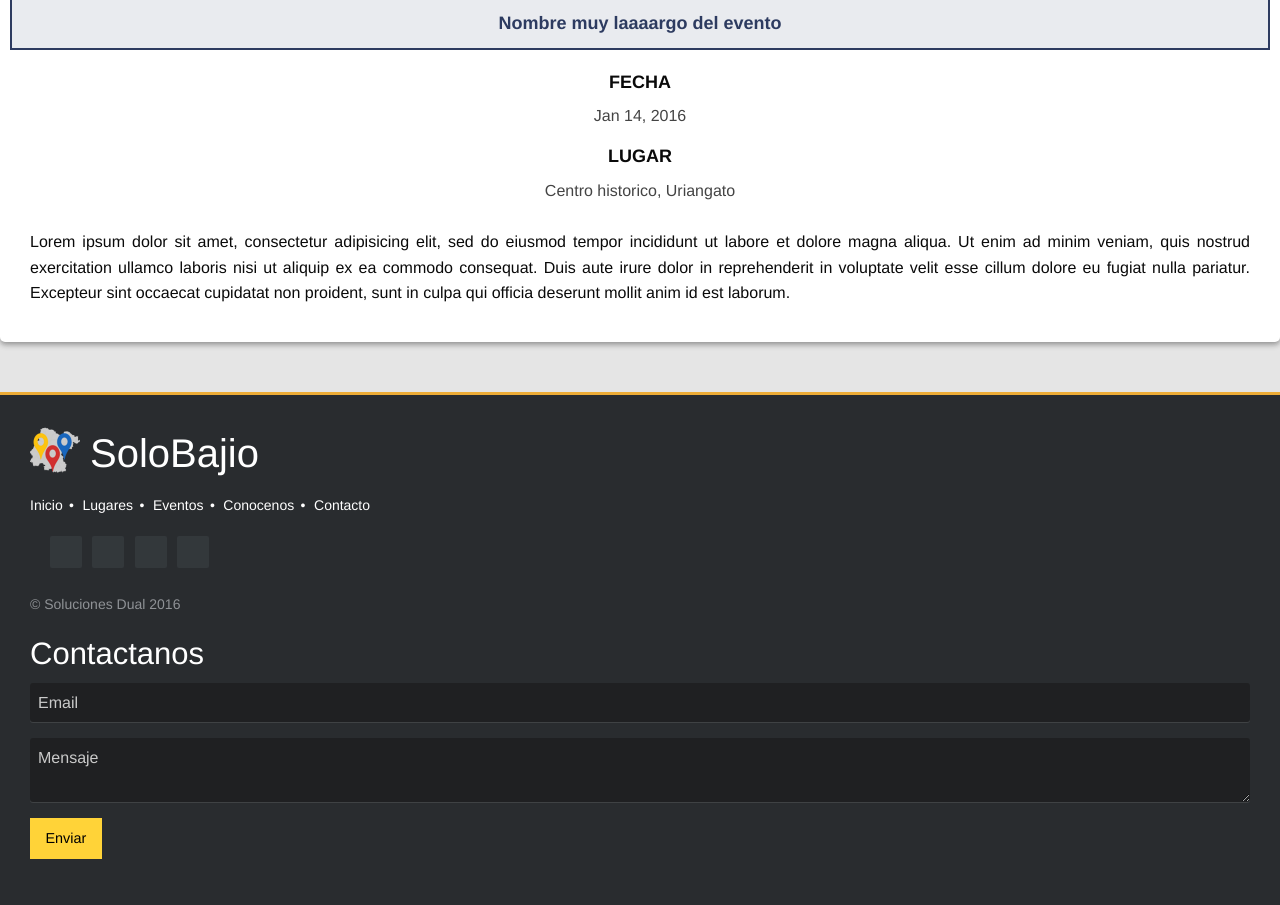
After one commit to Anayamd/solobajio, a Django app: page /eventos/ in a window 1280 px wide. The commit adds this page. Shown: the part 2483-3388 px from the top of the page. Run offline with Django 3.2, Linux system fonts and the light colour scheme; parts of the project's set-up code (start-up, migrations or seed data) failed here and were passed over; some libraries are stand-ins or nearby versions.

Commit message:
Added Eventos section

```diff
--- a/log.txt
+++ b/log.txt
@@ -1,3 +1,9 @@
+commit 67be93437e7bdc67119ecbd4200bc35da9a2eedc
+Author: Diego Mancilla <anayamd96@gmail.com>
+Date:   Sun Mar 27 01:11:04 2016 -0600
+
+    Lugares shows database Negocios. Fixed models to link images and added visits.
+
 commit 1b7ea32048ceecd1fbf4bde85ba2d018d2c44b87
 Author: Diego Mancilla <anayamd96@gmail.com>
 Date:   Sun Mar 27 00:02:58 2016 -0600
--- a/spv/static/scss/_backgrounds.scss
+++ b/spv/static/scss/_backgrounds.scss
@@ -17,6 +17,10 @@
 	background: url('../img/sky-orange.jpeg') no-repeat center center;
 	background-size: cover;
 	border: 0;
+}
+
+.bg-gray {
+	background-color: #E5E5E5;
 }
 
 .bg-skin {
--- /dev/null
+++ b/spv/static/scss/_eventos.scss
@@ -0,0 +1,50 @@
+#listado-eventos {
+	padding-top: 20px;
+	padding-bottom: 20px;
+}
+
+.evento {
+	margin: 30px 0px;
+	padding: 10px;
+	border-radius: 5px;
+	background-color: #fff;
+
+	figure {
+		margin: 0;
+		margin-bottom: 20px;
+		position: relative;
+
+		figcaption {
+			text-align: center;
+			padding: 10px 0;
+			color: $color-purple;
+			font-size: 18px;
+			font-weight: bold;
+			border: 2px solid $color-purple;
+			border-top: 0px;
+			background-color: rgba($color-purple, .1);
+			-webkit-backdrop-filter: blur(10px);
+
+			p {
+				margin: 0;
+			}
+		}
+	}
+
+	.row {
+		h3 {
+			text-transform: uppercase;
+			font-size: 18px;
+			font-weight: bold;
+		}
+		p {
+			color: #444;
+		}
+	}
+
+	.info {
+		padding: 10px 20px;
+		text-align: justify;
+		text-justify: inter-word;
+	}
+}
--- a/spv/static/scss/diego.scss
+++ b/spv/static/scss/diego.scss
@@ -9,3 +9,4 @@
 @import 'footer';
 @import 'home';
 @import 'lugares';
+@import 'eventos';
--- a/spv/templates/_parts/footer.html
+++ b/spv/templates/_parts/footer.html
@@ -6,7 +6,7 @@
 			<p class="footer-links">
 				<a href="{% url 'home' %}">Inicio</a>
 				<a href="{% url 'lugares' %}">Lugares</a>
-				<a href="">Eventos</a>
+				<a href="{% url 'eventos' %}">Eventos</a>
 				<a href="">Conocenos</a>
 				<a href="">Contacto</a>
 			</p>
--- a/spv/templates/_parts/menu.html
+++ b/spv/templates/_parts/menu.html
@@ -4,7 +4,7 @@
 		<ul class="menu">
 			<li><a href="{% url 'home' %}"><img src="{% static 'img/SoloBajio_icon.png' %}"><strong class="fn-white hide-for-small-only">SoloBajio</strong></a></li>
 			<li><a href="{% url 'lugares' %}">Lugares</a></li>
-			<li><a href="">Eventos</a></li>
+			<li><a href="{% url 'eventos' %}">Eventos</a></li>
 		</ul>
 	</div>
 	<div class="top-bar-right hide-for-small-only">
--- /dev/null
+++ b/spv/templates/eventos/content.html
@@ -0,0 +1,90 @@
+<div class="row large-up-2" id="listado-eventos">
+<div class="column">
+	<div class="evento shadow-4dp">
+		<figure>
+			<img src="https://images.unsplash.com/photo-1422157245273-e08b638b4b00?ixlib=rb-0.3.5&q=80&fm=jpg&crop=entropy&w=1080&fit=max&s=fa44b326fa5476c4bfc3572d4d9820bf">
+			<figcaption>
+				<p>Nombre muy laaaargo del evento</p>
+			</figcaption>
+		</figure>
+		<div class="row small-up-2 text-center">
+			<div class="column"><h3>Fecha</h3><p>Jan 14, 2016</p></div>
+			<div class="column"><h3>Lugar</h3><p>Centro historico, Uriangato</p></div>
+		</div>
+		<p class="info">
+			Lorem ipsum dolor sit amet, consectetur adipisicing elit, sed do eiusmod
+			tempor incididunt ut labore et dolore magna aliqua. Ut enim ad minim veniam,
+			quis nostrud exercitation ullamco laboris nisi ut aliquip ex ea commodo
+			consequat. Duis aute irure dolor in reprehenderit in voluptate velit esse
+			cillum dolore eu fugiat nulla pariatur. Excepteur sint occaecat cupidatat non
+			proident, sunt in culpa qui officia deserunt mollit anim id est laborum.
+		</p>
+	</div>
+</div>
+<div class="column">
+	<div class="evento shadow-4dp">
+		<figure>
+			<img src="https://images.unsplash.com/photo-1429962714451-bb934ecdc4ec?ixlib=rb-0.3.5&q=80&fm=jpg&crop=entropy&w=1080&fit=max&s=5c8e03f1fc18052b60a3987bddde2f94">
+			<figcaption>
+				<p>Nombre muy laaaargo del evento</p>
+			</figcaption>
+		</figure>
+		<div class="row small-up-2 text-center">
+			<div class="column"><h3>Fecha</h3><p>Jan 14, 2016</p></div>
+			<div class="column"><h3>Lugar</h3><p>Centro historico, Uriangato</p></div>
+		</div>
+		<p class="info">
+			Lorem ipsum dolor sit amet, consectetur adipisicing elit, sed do eiusmod
+			tempor incididunt ut labore et dolore magna aliqua. Ut enim ad minim veniam,
+			quis nostrud exercitation ullamco laboris nisi ut aliquip ex ea commodo
+			consequat. Duis aute irure dolor in reprehenderit in voluptate velit esse
+			cillum dolore eu fugiat nulla pariatur. Excepteur sint occaecat cupidatat non
+			proident, sunt in culpa qui officia deserunt mollit anim id est laborum.
+		</p>
+	</div>
+</div>
+<div class="column">
+	<div class="evento shadow-4dp">
+		<figure>
+			<img src="https://images.unsplash.com/photo-1444401045234-4a2ab1f645c0?ixlib=rb-0.3.5&q=80&fm=jpg&crop=entropy&w=1080&fit=max&s=dec2f52cdda4b6e2af3bf357c8be7773">
+			<figcaption>
+				<p>Nombre muy laaaargo del evento</p>
+			</figcaption>
+		</figure>
+		<div class="row small-up-2 text-center">
+			<div class="column"><h3>Fecha</h3><p>Jan 14, 2016</p></div>
+			<div class="column"><h3>Lugar</h3><p>Centro historico, Uriangato</p></div>
+		</div>
+		<p class="info">
+			Lorem ipsum dolor sit amet, consectetur adipisicing elit, sed do eiusmod
+			tempor incididunt ut labore et dolore magna aliqua. Ut enim ad minim veniam,
+			quis nostrud exercitation ullamco laboris nisi ut aliquip ex ea commodo
+			consequat. Duis aute irure dolor in reprehenderit in voluptate velit esse
+			cillum dolore eu fugiat nulla pariatur. Excepteur sint occaecat cupidatat non
+			proident, sunt in culpa qui officia deserunt mollit anim id est laborum.
+		</p>
+	</div>
+</div>
+<div class="column">
+	<div class="evento shadow-4dp">
+		<figure>
+			<img src="https://images.unsplash.com/photo-1432149586282-dcde63427978?ixlib=rb-0.3.5&q=80&fm=jpg&crop=entropy&w=1080&fit=max&s=56bc3d30769fedc22fd37f482663d99b">
+			<figcaption>
+				<p>Nombre muy laaaargo del evento</p>
+			</figcaption>
+		</figure>
+		<div class="row small-up-2 text-center">
+			<div class="column"><h3>Fecha</h3><p>Jan 14, 2016</p></div>
+			<div class="column"><h3>Lugar</h3><p>Centro historico, Uriangato</p></div>
+		</div>
+		<p class="info">
+			Lorem ipsum dolor sit amet, consectetur adipisicing elit, sed do eiusmod
+			tempor incididunt ut labore et dolore magna aliqua. Ut enim ad minim veniam,
+			quis nostrud exercitation ullamco laboris nisi ut aliquip ex ea commodo
+			consequat. Duis aute irure dolor in reprehenderit in voluptate velit esse
+			cillum dolore eu fugiat nulla pariatur. Excepteur sint occaecat cupidatat non
+			proident, sunt in culpa qui officia deserunt mollit anim id est laborum.
+		</p>
+	</div>
+</div>
+</div>
--- /dev/null
+++ b/spv/templates/eventos/index.html
@@ -0,0 +1,19 @@
+{% extends "_parts/base.html" %}
+
+{% block body_class %}bg-gray{% endblock body_class %}
+
+{% block page_title %}
+	| Eventos
+{% endblock page_title %}
+
+{% block header %}
+	{% include "_parts/menu.html" %}
+{% endblock header %}
+
+{% block content %}
+	{% include "eventos/content.html" %}
+{% endblock content %}
+
+{% block footer %}
+	{% include "_parts/footer.html" %}
+{% endblock footer %}
--- a/spv/urls.py
+++ b/spv/urls.py
@@ -8,4 +8,5 @@ admin.site.site_title = 'SPV'
 urlpatterns = [
 	url(r'^$', views.home, name='home'),
 	url(r'^lugares/$', views.lugares, name='lugares'),
+	url(r'^eventos/$', views.eventos, name='eventos'),
 ]
--- a/spv/views.py
+++ b/spv/views.py
@@ -8,3 +8,6 @@ def home(request):
 def lugares(request):
 	negocios = Negocio.objects.all()
 	return render(request, 'lugares/index.html', {'negocios':negocios})
+
+def eventos(request):
+	return render(request, 'eventos/index.html')
```
Also changed, not shown: spv/static/css/diego.css.
